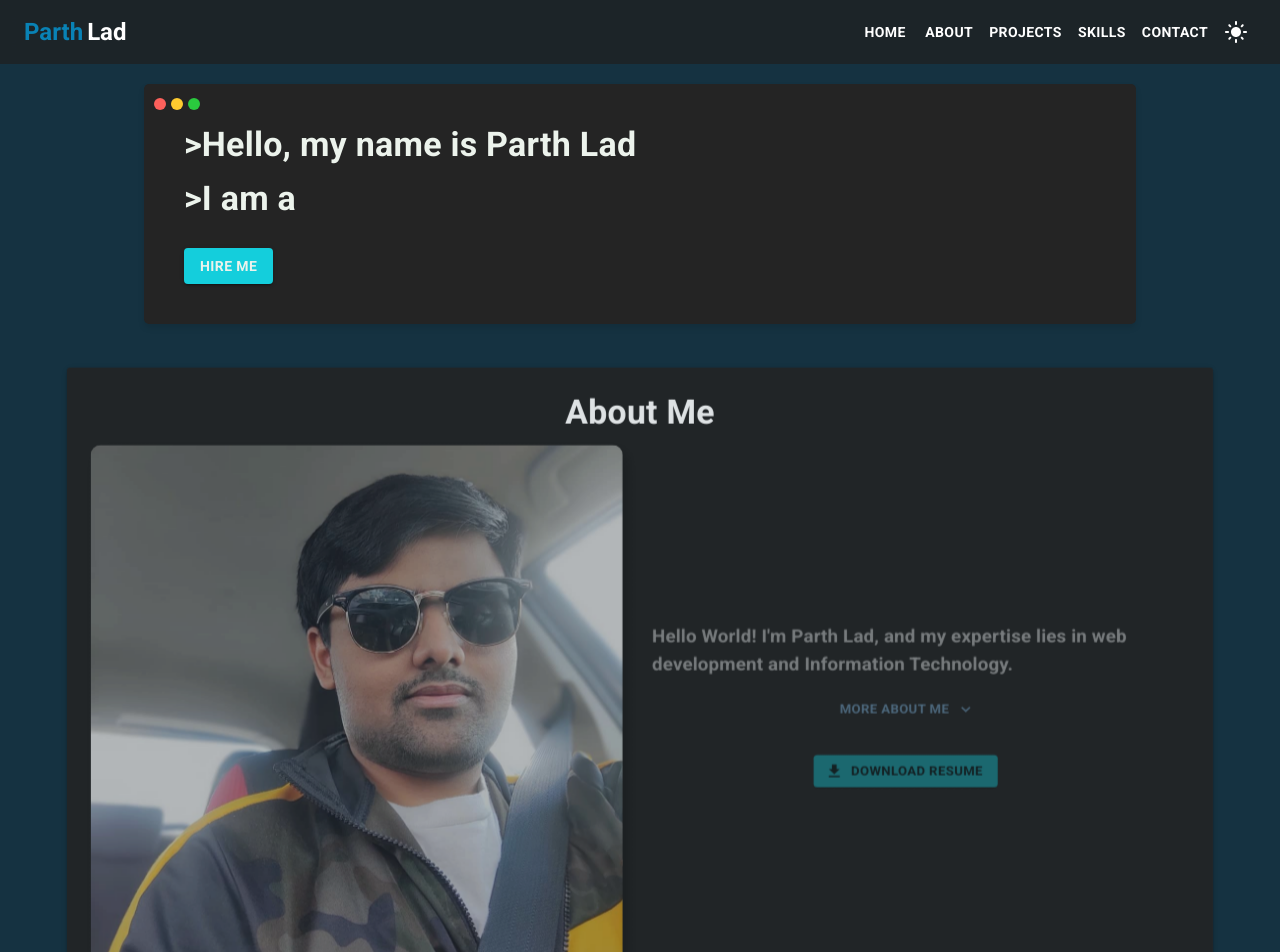
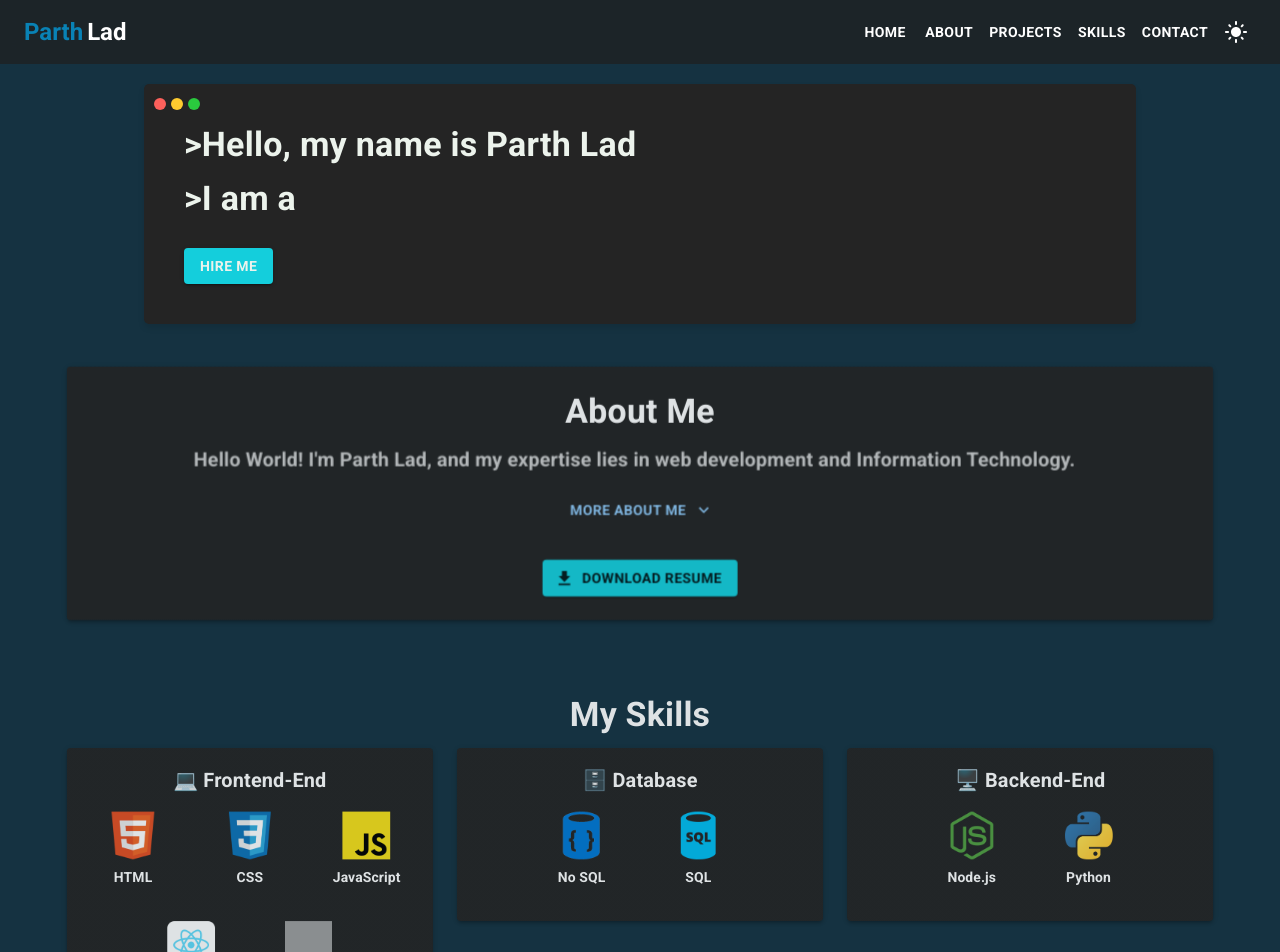
Before and after one commit to ParthKLad/web-portfolio, a React (Create React App) app: page / in a window 1280 px wide. Shown: the top 952 px of the page. Built offline with nearby package versions, Linux system fonts and the light colour scheme; grey boxes are pictures that could not be loaded.

Commit message:
changed about me

```diff
--- a/src/components/About.js
+++ b/src/components/About.js
@@ -2,7 +2,6 @@ import React from 'react';
 import { Typography, Box, Paper, Grid, Button, Collapse, Grow } from '@mui/material';
 import ExpandMoreIcon from '@mui/icons-material/ExpandMore';
 import DownloadIcon from '@mui/icons-material/Download'; // For the download button
-import selfieImage from '../images/1.jpg';
 import './About.css'; // Ensure styles complement the modern look
 
 function About() {
@@ -18,43 +17,38 @@ function About() {
         <Typography variant="h4" gutterBottom align="center">
           About Me
         </Typography>
-        <Grid container spacing={3} justifyContent="center" alignItems="center">
-          <Grid item xs={12} md={6}>
-            <Grow in={true} style={{ transformOrigin: '0 0 0' }} {...(true ? { timeout: 1000 } : {})}>
-              <Box
-                component="img"
-                sx={{
-                  width: '100%',
-                  borderRadius: '10px',
-                  boxShadow: '5px 5px 15px rgba(0,0,0,0.3)',
-                }}
-                src={selfieImage}
-                alt="selfie of Parth Lad"
-              />
-            </Grow>
-          </Grid>
-          <Grid item xs={12} md={6}>
-            <Grow in={true} style={{ transformOrigin: '0 0 0' }} {...(true ? { timeout: 1500 } : {})}>
-              <Box>
-              <Typography paragraph align="left" variant="h6" sx={{ flexGrow: 1, userSelect: 'none', fontFamily: 'Roboto, sans-serif', fontWeight: 'bold', animation: 'dynamic 2s infinite' }}>
+        <Grid container spacing={3} justifyContent="center">
+          <Grid item xs={12}>
+            <Grow in={true} style={{ transformOrigin: '0 0 0' }} timeout={1000}>
+              <Typography paragraph align="center" variant="h6" sx={{ userSelect: 'none', fontFamily: 'Roboto, sans-serif', fontWeight: 'bold', animation: 'dynamic 2s infinite' }}>
                 Hello World! I'm Parth Lad, and my expertise lies in web development and Information Technology.
               </Typography>
+            </Grow>
             <Button onClick={handleExpandClick} endIcon={<ExpandMoreIcon />} sx={{ mb: 2 }}>
               {expanded ? 'Less About Me' : 'More About Me'}
             </Button>
             <Collapse in={expanded} timeout="auto" unmountOnExit>
-              <Typography paragraph align="left">
-                I have a strong foundation in front-end technologies like HTML, CSS, and JavaScript. I have experience working with popular libraries and frameworks like React and Bootstrap, which have helped me build responsive and user-friendly websites.
-                I am passionate about learning new technologies and keeping up with the latest trends in web development. I am a quick learner and enjoy working on challenging problems
+            <Typography paragraph align="left" sx={{
+            fontFamily: 'Roboto, sans-serif',
+            fontWeight: '400',
+            lineHeight: '1.6',
+            marginTop: '1em',
+            marginBottom: '1em',
+            textIndent: '2em'
+          }}>
+            I bring a strong foundation in front-end technologies, including HTML, CSS, and JavaScript. I have advanced skills in popular frameworks like React and Vue, enhancing my web development capabilities.
+
+            In the realm of back-end development, I excel in creating efficient and scalable server-side applications with Node.js and Express. Additionally, I possess extensive experience in database management, utilizing AWS RDS to host SQL databases for reliable and easily accessible data storage solutions.
+
+            My technical abilities extend to deploying applications on cloud platforms such as AWS EC2. This enhances my capability to develop responsive and user-centric websites. I am also adept at configuring and managing complex cloud environments, which bolsters application performance and security.
+
+            Passionate about technology and committed to continuous learning, I keep abreast of the latest trends in web development. My quick learning aptitude and eagerness to tackle complex challenges drive my efforts to deliver innovative and efficient solutions. With a broad skill set and a strong dedication, I am well-equipped to develop projects that meet and surpass contemporary development standards.
           </Typography>
             </Collapse>
-
-                <br></br>
+            <br />
             <Button variant="contained" startIcon={<DownloadIcon />} href="https://ladresume.s3.amazonaws.com/Lad_Resume.pdf" target="_blank" sx={{ mt: 2, backgroundColor: 'rgb(20, 206, 220)', '&:hover': { backgroundColor: 'rgb(17,185,197)' } }}>
               Download Resume
             </Button>
-              </Box>
-            </Grow>
           </Grid>
         </Grid>
       </Paper>
```
Lines whose indentation alone changed are shown as unchanged.
